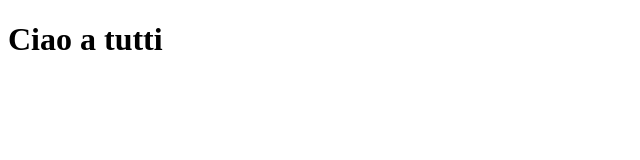
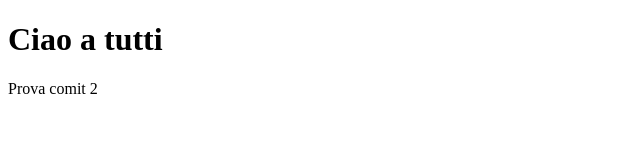
Before and after one commit to AndreaDeStefano1/htmlcss-hello, a plain HTML site: page index.html in a window 1280 px wide. Shown: the whole page, without its empty margins (0-640 px from the left). Drawn offline with Linux system fonts and the light colour scheme.

Commit message:
secondo comit

```diff
--- a/index.html
+++ b/index.html
@@ -8,5 +8,6 @@
 </head>
 <body>
   <h1>Ciao a tutti</h1>
+  <p>Prova comit 2</p>
 </body>
 </html>
```
